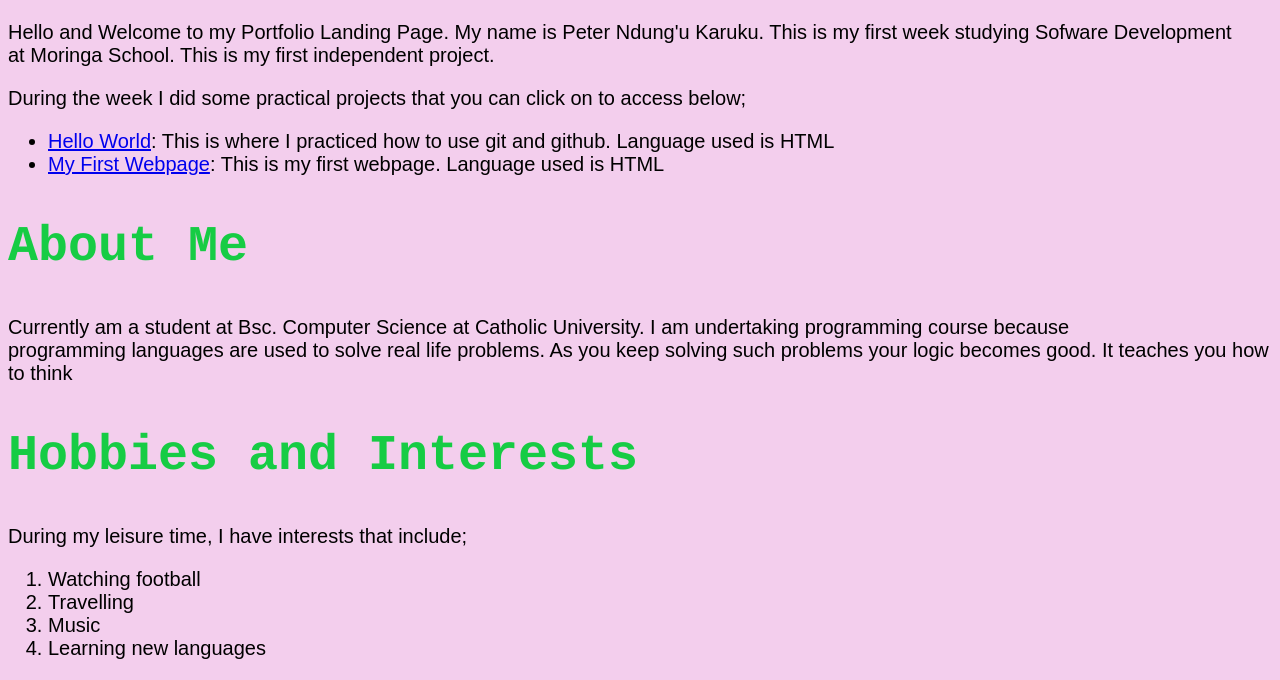
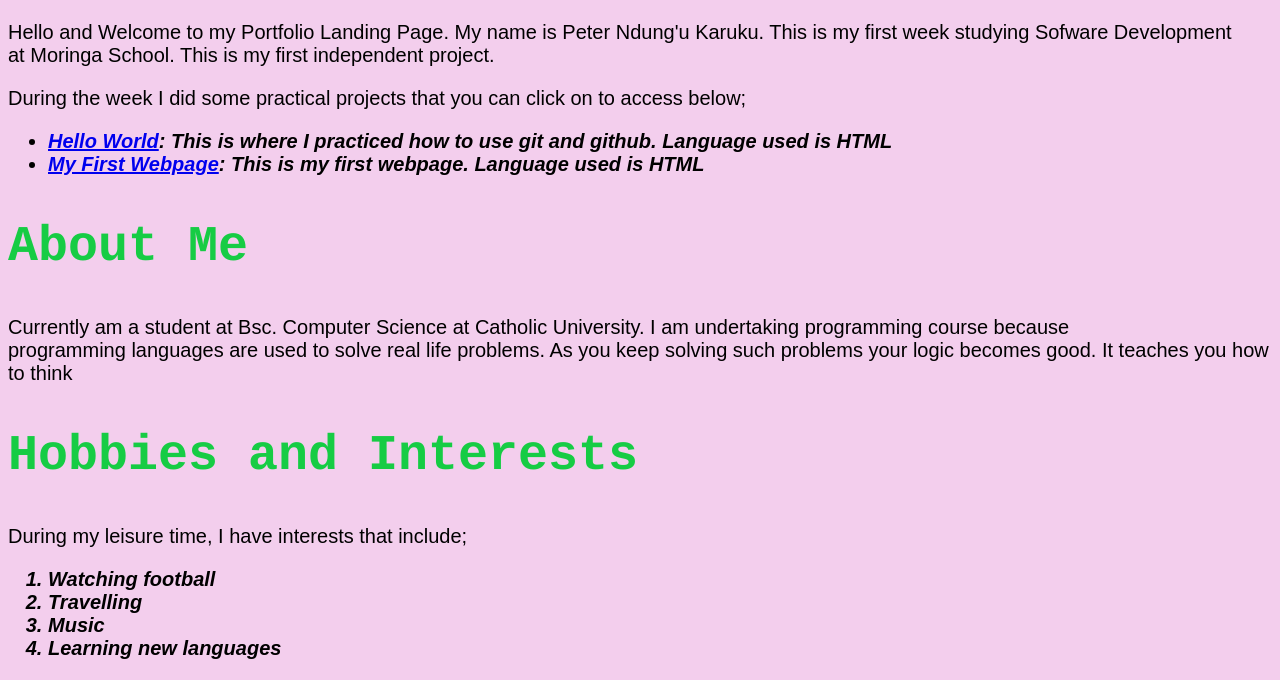
Before and after one commit to pnk96/My-Landing-Page, a plain HTML site: page index.html in a window 1280 px wide. Shown: the part 1003-1683 px from the top of the page. Drawn offline with Linux system fonts and the light colour scheme.

Commit message:
syle both ordered and unordered lists

```diff
--- a/cssfile/styles.css
+++ b/cssfile/styles.css
@@ -69,3 +69,8 @@ h1 {
         opacity: 1;
       }
   }
+
+  ol, ul {
+      font-style: italic;
+      font-weight: bold;
+  }
```
